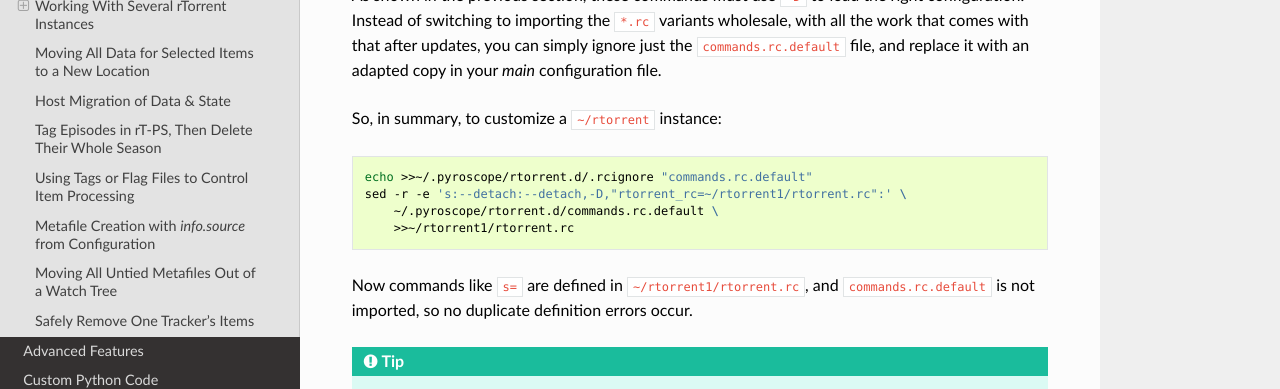
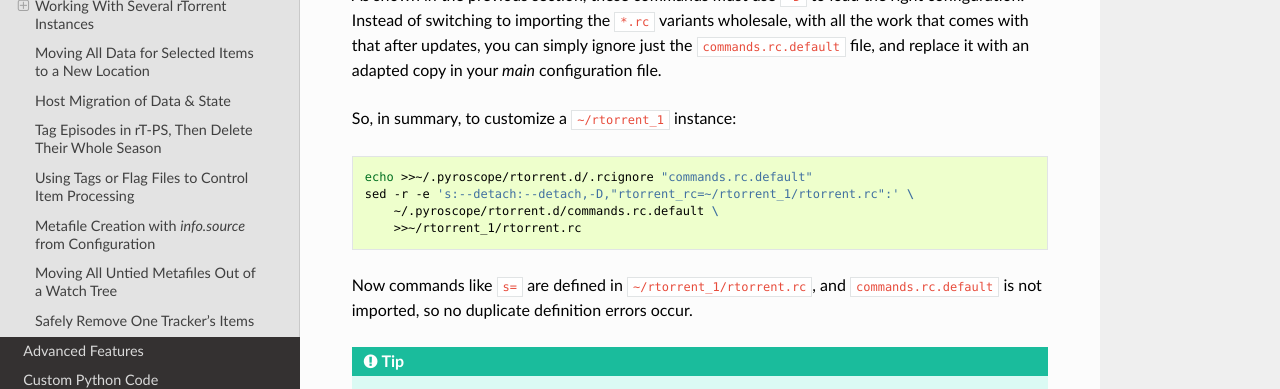
Before and after one commit to pyroscope/pyrocore, a Sphinx documentation site: the page built from docs/howto.rst, in a window 1280 px wide and 900 px high, scrolled down 2702 px. Shown: the part 147-536 px from the top of the window. Built offline with Sphinx 7.4.7 and the Read the Docs theme 2.0.0, drawn with Linux system fonts in a browser that asks for light colours.

Commit message:
docs: use '*_1' to make it more clear we're enumerating instances

```diff
--- a/docs/howto.rst
+++ b/docs/howto.rst
@@ -161,16 +161,16 @@ wholesale, with all the work that comes with that after updates,
 you can simply ignore just the ``commands.rc.default`` file,
 and replace it with an adapted copy in your *main* configuration file.
 
-So, in summary, to customize a :file:`~/rtorrent` instance:
+So, in summary, to customize a :file:`~/rtorrent_1` instance:
 
 .. code-block:: shell
 
     echo >>~/.pyroscope/rtorrent.d/.rcignore "commands.rc.default"
-    sed -r -e 's:--detach:--detach,-D,"rtorrent_rc=~/rtorrent1/rtorrent.rc":' \
+    sed -r -e 's:--detach:--detach,-D,"rtorrent_rc=~/rtorrent_1/rtorrent.rc":' \
         ~/.pyroscope/rtorrent.d/commands.rc.default \
-        >>~/rtorrent1/rtorrent.rc
+        >>~/rtorrent_1/rtorrent.rc
 
-Now commands like ``s=`` are defined in ``~/rtorrent1/rtorrent.rc``, and
+Now commands like ``s=`` are defined in ``~/rtorrent_1/rtorrent.rc``, and
 ``commands.rc.default`` is not imported, so no duplicate definition errors occur.
 
 .. tip::
```
